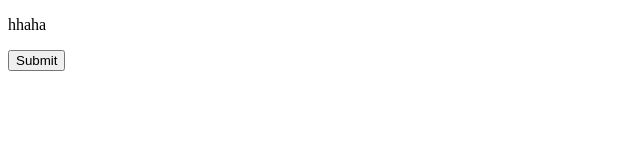
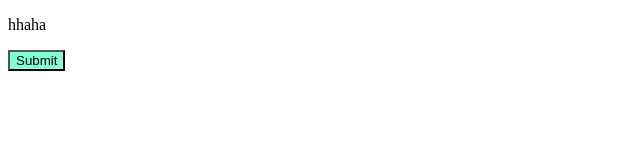
Before and after one commit to Tson004/git-tutorial, a plain HTML site: page index.html in a window 1280 px wide. Shown: the whole page, without its empty margins (0-640 px from the left). Drawn offline with Linux system fonts and the light colour scheme.

Commit message:
updated index html file

```diff
--- a/index.html
+++ b/index.html
@@ -3,6 +3,8 @@
 <head>
     <meta charset="UTF-8">
     <meta name="viewport" content="width=device-width, initial-scale=1.0">
+    <link rel="stylesheet" href="index.css">
+    <link rel="stylesheet" href="index2.css">
     <title>Document</title>
 </head>
 <body>
@@ -10,3 +12,10 @@
     <button>Submit</button>
 </body>
 </html>
+
+<!--
+        THu muc dang lam viec           Staging Area            Commited
+                                                                index.css
+                                                                index2.css
+                                                                index.html
+-->
```
